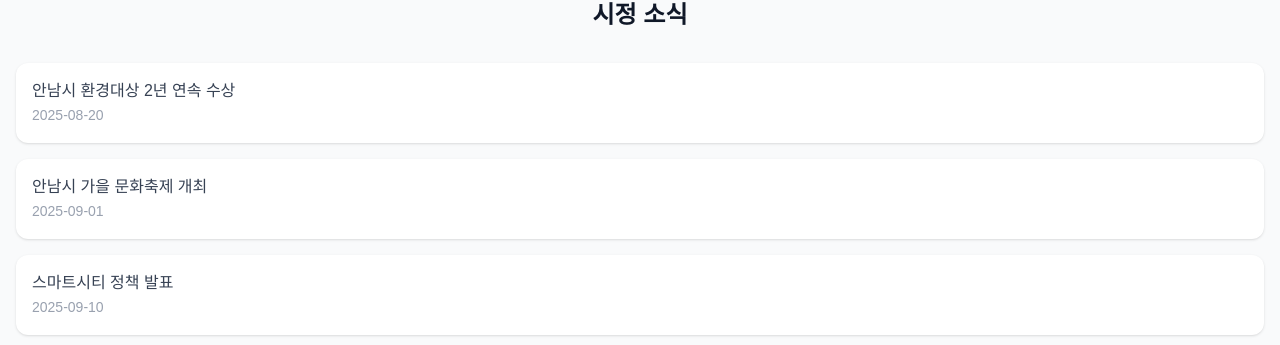
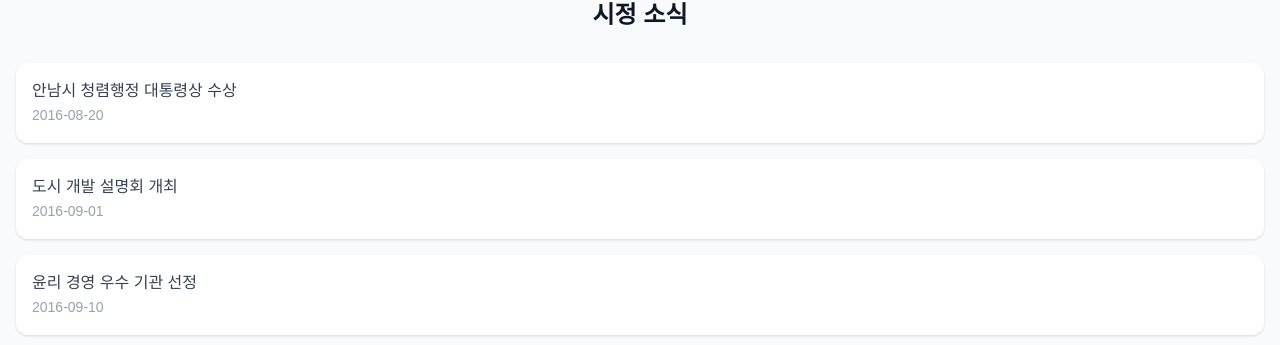
Before and after one commit to lucykim05/Annamcity, a Next.js app: page / in a window 1280 px wide. Shown: the part 838-1183 px from the top of the page. Built offline with nearby package versions, Linux system fonts and the light colour scheme.

Commit message:
chore: change news

```diff
--- a/src/components/features/home/NewsSection.tsx
+++ b/src/components/features/home/NewsSection.tsx
@@ -1,9 +1,9 @@
 'use client';
 
 const news = [
-  { id: 1, title: '안남시 환경대상 2년 연속 수상', date: '2025-08-20' },
-  { id: 2, title: '안남시 가을 문화축제 개최', date: '2025-09-01' },
-  { id: 3, title: '스마트시티 정책 발표', date: '2025-09-10' },
+  { id: 1, title: '안남시 청렴행정 대통령상 수상', date: '2016-08-20' },
+  { id: 2, title: '도시 개발 설명회 개최', date: '2016-09-01' },
+  { id: 3, title: '윤리 경영 우수 기관 선정', date: '2016-09-10' },
 ];
 
 export default function NewsSection() {
```
